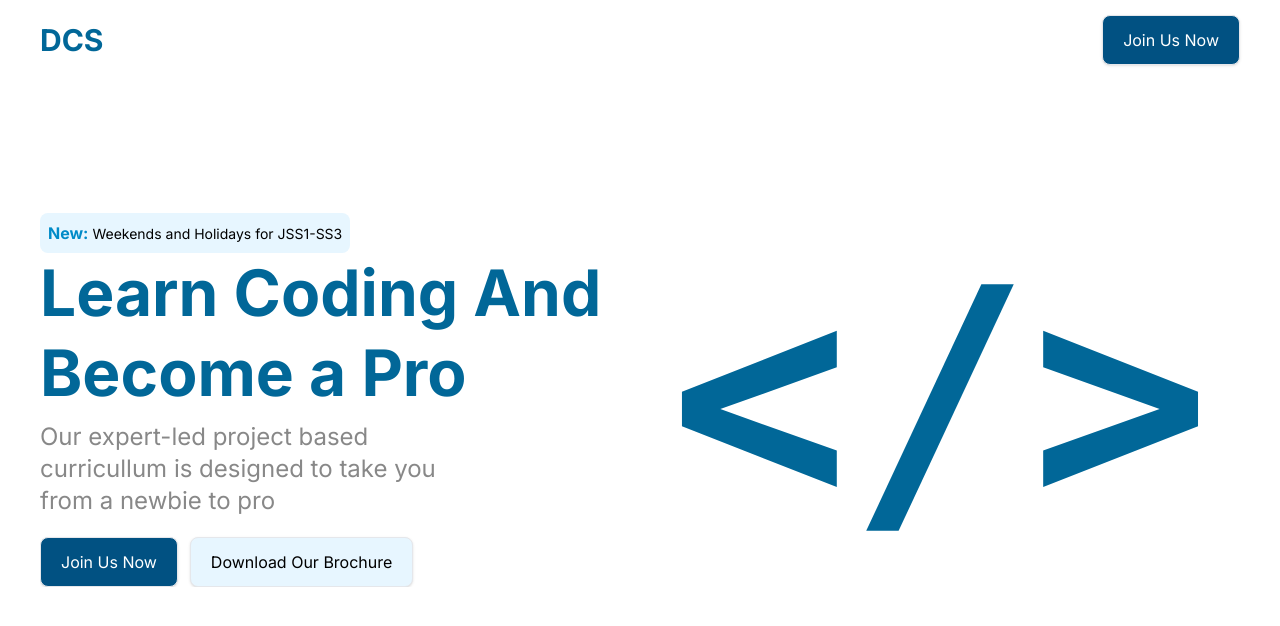
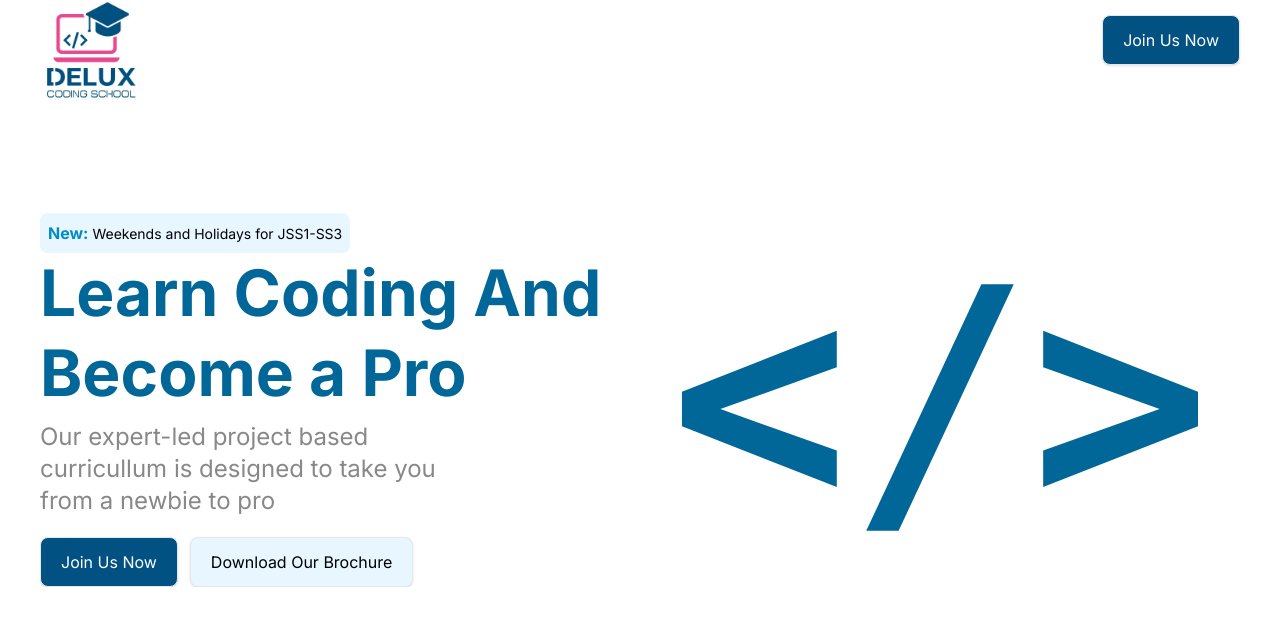
Before and after one commit to dexnis8/DCS-web, a React (Vite) app: page / in a window 1280 px wide. Shown: the top 626 px of the page. Built offline with nearby package versions, Linux system fonts and the light colour scheme.

Commit message:
added logo

```diff
--- a/src/App.jsx
+++ b/src/App.jsx
@@ -4,11 +4,13 @@ import { TransitionProvider } from "./context/TransitionContext";
 import TransitionComponent from "./components/Transition";
 import HomePage from "./pages/HomePage";
 import Header from "./components/Header";
+import { useMediaQuery } from "@mui/material";
 
 function App() {
+  const match = useMediaQuery("(max-width:640px)");
   return (
     <>
-      <Header />
+      <Header match={match} />
       <TransitionProvider>
         <Routes>
           <Route
--- a/src/components/Courses.jsx
+++ b/src/components/Courses.jsx
@@ -4,6 +4,7 @@
 import { useGSAP } from "@gsap/react";
 import React, { useRef } from "react";
 import gsap from "gsap";
+import { Link } from "react-router-dom";
 export const Courses = ({ match }) => {
   const courses = useRef();
   const tl = useRef();
@@ -268,7 +269,7 @@ export const Courses = ({ match }) => {
               </div>
               <div className="transition-opacity duration-500 opacity-0 group-hover:opacity-100 absolute inset-0 flex items-center justify-center bg-black/50 w-full h-full">
                 <button className="px-10 py-3 bg-red-300 hover:opacity-100 opacity-75 rounded-lg text-white font-bold">
-                  Enroll now
+                  <Link to="https://wa.me/2349032565436"> Enroll Now</Link>
                 </button>
               </div>
             </div>
--- a/src/components/Explore.jsx
+++ b/src/components/Explore.jsx
@@ -4,6 +4,7 @@
 import { useGSAP } from "@gsap/react";
 import React, { useRef } from "react";
 import gsap from "gsap";
+import { Link } from "react-router-dom";
 
 export const Explore = ({ match }) => {
   const explore = useRef();
@@ -159,7 +160,7 @@ export const Explore = ({ match }) => {
                 professionals.
               </p>
               <button className="px-10 py-2 bg-primary-800 font-semibold mt-10 text-white rounded hover:bg-primary-700 transition-opacity duration-500 opacity-0 group-hover:opacity-100">
-                Learn More
+                <Link to="https://wa.me/2349032565436"> Learn More</Link>
               </button>
             </div>
           </div>
@@ -183,7 +184,7 @@ export const Explore = ({ match }) => {
                 Senior Secondary School (SS3)
               </p>
               <button className="px-10 py-2 bg-primary-800 font-semibold mt-10 text-white rounded hover:bg-primary-700 transition-opacity duration-500 opacity-0 group-hover:opacity-100">
-                Learn More
+                <Link to="https://wa.me/2349032565436"> Learn More</Link>
               </button>
             </div>
           </div>
@@ -208,7 +209,7 @@ export const Explore = ({ match }) => {
                 development, and more, tailored to their age and skill level
               </p>
               <button className="px-10 py-2 bg-primary-800 font-semibold mt-10 text-white rounded hover:bg-primary-700 transition-opacity duration-500 opacity-0 group-hover:opacity-100">
-                Learn More
+                <Link to="https://wa.me/2349032565436"> Learn More</Link>
               </button>
             </div>
           </div>
--- a/src/components/Footer.jsx
+++ b/src/components/Footer.jsx
@@ -1,4 +1,6 @@
 // import React from 'react'
+
+import { Link } from "react-router-dom";
 
 export const Footer = () => {
   return (
@@ -10,7 +12,7 @@ export const Footer = () => {
             Join Us Today
           </h1>
           <button className="hover:bg-primary-700 transition-all duration-700 px-10 sm:px-20 py-3 mb-10 sm:mb-0 sm:py-5 bg-red-300 rounded-lg text-white mt-5">
-            Enroll Now
+            <Link to="https://wa.me/2349032565436"> Enroll Now</Link>
           </button>
         </div>
         <div className="bg-primary-700 -mb-14  sm:mb-0 py-7 text-center w-full">
--- a/src/components/Header.jsx
+++ b/src/components/Header.jsx
@@ -1,12 +1,23 @@
+/* eslint-disable react/prop-types */
 /* eslint-disable no-unused-vars */
 import { Link } from "react-router-dom";
 
-export default function Header() {
+export default function Header({ match }) {
   return (
     <header className="header bg-white shadow sm:bg-transparent sm:shadow-none px-3  sm:px-10">
-      <a className="" href="https://gsap.com" target="_blank" rel="noreferrer">
-        {/* <img className="my-2" src="/logo.webp" width="100" height="100" /> */}
-        <h1 className="font-bold text-3xl text-primary-800 ">DCS</h1>
+      <a
+        className="sm:pt-5"
+        href="https://dcs-iota.vercel.app/"
+        // target="_blank"
+        rel="noreferrer"
+      >
+        <img
+          className="my-2"
+          src="/logo.webp"
+          width={`${match ? "60" : "100"}`}
+          height={`${match ? "60" : "100"}`}
+        />
+        {/* <h1 className="font-bold text-3xl text-primary-800 ">DCS</h1> */}
       </a>
       <nav className="flex items-center gap-10">
         {/* <ul className="flex text-lg gap-10 items-center">
@@ -32,7 +43,7 @@ export default function Header() {
           </li>
         </ul> */}
         <button className="border py-3 px-5 rounded-lg shadow bg-primary-700 text-white">
-          Join Us Now
+          <Link to="https://wa.me/2349032565436"> Join Us Now</Link>
         </button>
       </nav>
     </header>
--- a/src/components/Hero.jsx
+++ b/src/components/Hero.jsx
@@ -5,6 +5,7 @@ import { useGSAP } from "@gsap/react";
 import gsap from "gsap";
 import { useRef } from "react";
 import { ScrollTrigger } from "gsap/ScrollTrigger";
+import { Link } from "react-router-dom";
 
 gsap.registerPlugin(ScrollTrigger);
 export const Hero = () => {
@@ -76,7 +77,7 @@ export const Hero = () => {
           </p>
           <div className="flex gap-3 mt-5 justify-center sm:justify-start">
             <button className="border py-3 px-2 text-sm sm:text-base sm:px-5 rounded-lg shadow bg-primary-700 text-white">
-              Join Us Now
+              <Link to="https://wa.me/2349032565436"> Join Us Now</Link>
             </button>
             <button className="border py-3 px-2 text-sm sm:text-base sm:px-5 rounded-lg shadow bg-primary-200 text-">
               Download Our Brochure
```
